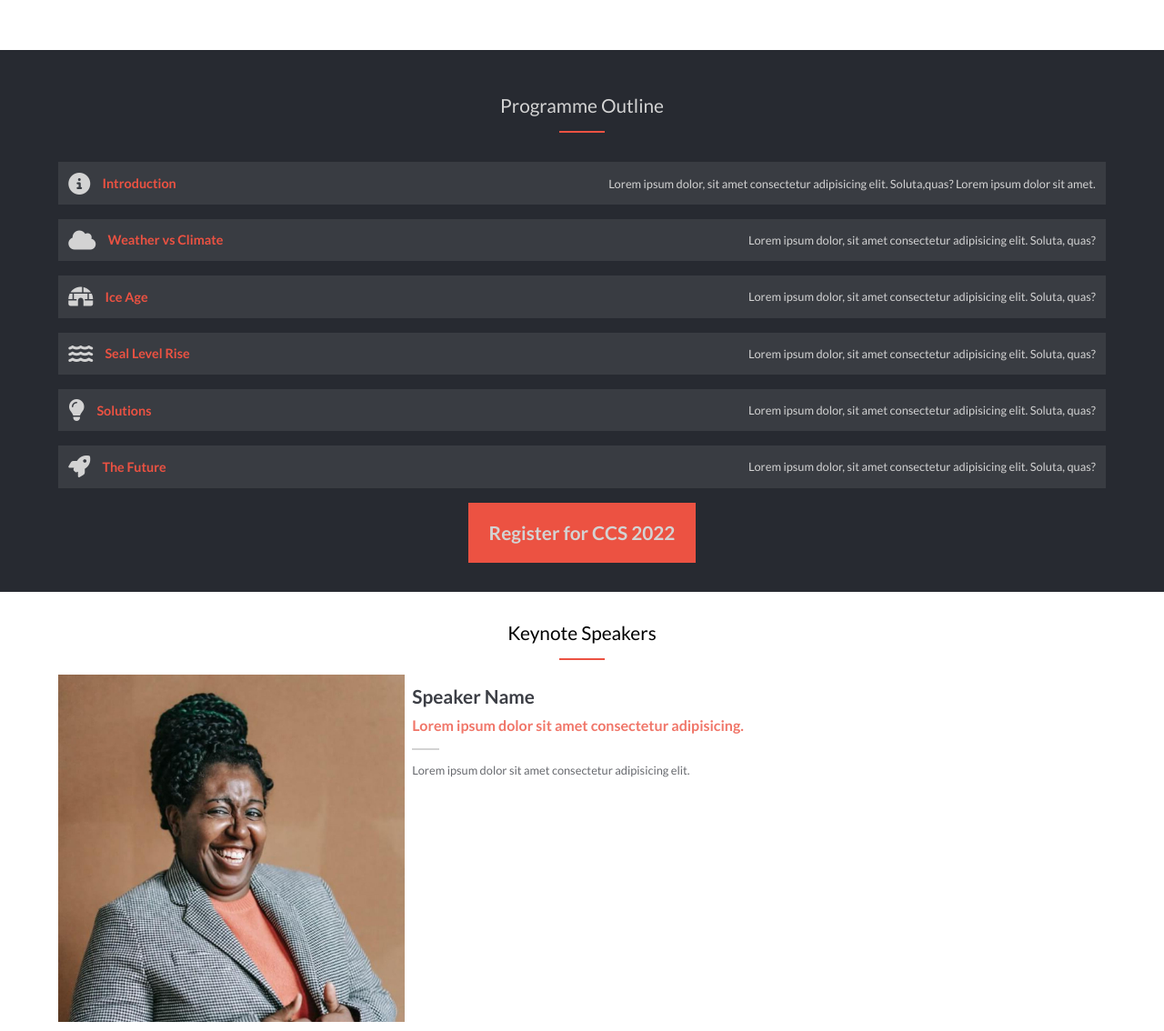
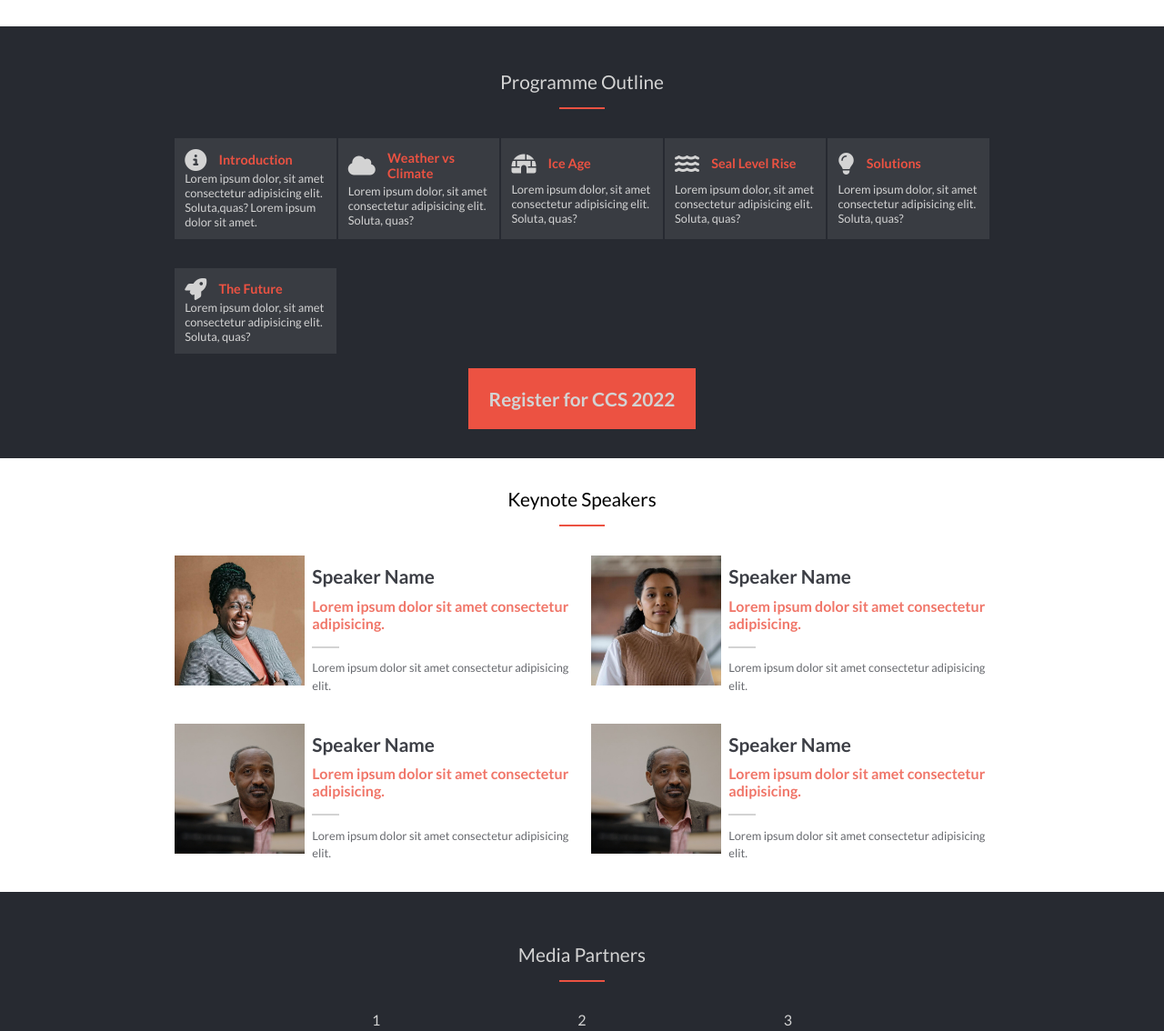
Before and after one commit to michaelamponsah/koryabi-events, a website: page index.html in a window 1280 px wide. Shown: the part 420-1554 px from the top of the page at 91% size. Drawn offline with Linux system fonts and the light colour scheme.

Commit message:
Modify markup and styling to furnish desktop view

```diff
--- a/css/styles.css
+++ b/css/styles.css
@@ -375,3 +375,25 @@ body {
 .project-name {
   font-weight: 500;
 }
+
+@media screen and (min-width: 768px) {
+  .container {
+    width: 70%;
+  }
+
+  .mobile-slider-nav, .hamburger-icon {
+    display: none;
+  }
+
+ .programme-outline--list {
+  display: grid;
+  grid-template-columns: repeat(5, 1fr);
+  column-gap: 2px;
+ }
+
+ .section-speakers--keynote-speakers {
+  display: grid;
+  grid-template-columns: 1fr 1fr;
+  column-gap: 20px;
+ }
+}
--- a/index.html
+++ b/index.html
@@ -173,6 +173,19 @@
               <p class="speaker-details--profile">Lorem ipsum dolor sit amet consectetur adipisicing elit.</p>
             </div>
           </li>
+          <li class="section-speakers--list-item margin-1">
+            <div class="speaker-img-wrapper">
+              <img src="./assets/images/speaker-3.jpg" alt="" class="speaker-img">
+            </div>
+            <div class="speaker-details">
+              <div class="">
+                <h3 class="speaker-details--speaker-name">Speaker Name</h3>
+                <p class="speaker-details--speaker-org">Lorem ipsum dolor sit amet consectetur adipisicing.</p>
+                <span class="underline speaker-underline"></span>
+              </div>
+              <p class="speaker-details--profile">Lorem ipsum dolor sit amet consectetur adipisicing elit.</p>
+            </div>
+          </li>
 
         </ul>
       </div>
```
